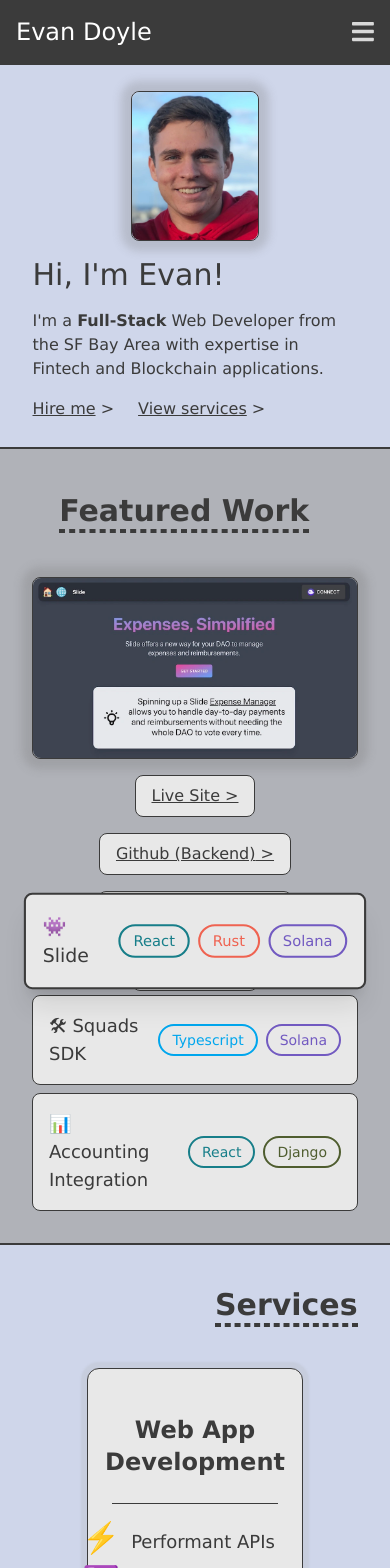
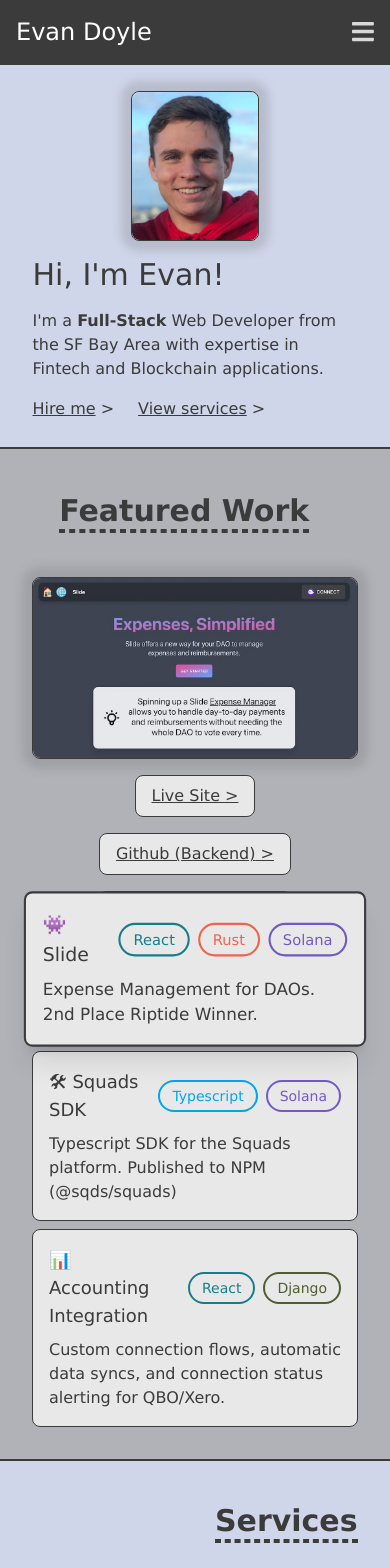
Before and after one commit to emdoyle/personal-site, a Next.js app: page / in a window 390 px wide. Shown: the top 1568 px of the page. Built offline with nearby package versions, Linux system fonts and the light colour scheme.

Commit message:
Always show project mini descriptions

```diff
--- a/pages/index.tsx
+++ b/pages/index.tsx
@@ -6,16 +6,12 @@
 import { Content } from "../components/Content";
 import { Footer } from "../components/Footer";
 import { Section } from "../components/Section";
-import { useMediaQuery } from "../hooks/useMediaQuery";
 import { Pill } from "../components/Pill";
 import { useState } from "react";
 import { Work } from "../constants";
 import { FeaturedWork } from "../components/FeaturedWork";
 
 export default function Home() {
-  // equivalent to 'lg' breakpoint in Tailwind
-  const wideScreen = useMediaQuery("(min-width: 1024px)");
-
   const [selectedWork, setSelectedWork] = useState<Work>(Work.Slide);
   const [overlayMenuOpen, setOverlayMenuOpen] = useState<boolean>(false);
 
@@ -99,11 +95,9 @@
                         <Pill colors="border-royal text-royal">Solana</Pill>
                       </div>
                     </div>
-                    {wideScreen && (
-                      <p>
+                    <p className="max-w-[600px]">
                       Expense Management for DAOs. 2nd Place Riptide Winner.
                     </p>
-                    )}
                   </div>
                 </div>
                 <div
@@ -124,12 +118,10 @@
                         <Pill colors="border-royal text-royal">Solana</Pill>
                       </div>
                     </div>
-                    {wideScreen && (
-                      <p>
+                    <p className="max-w-[600px]">
                       Typescript SDK for the Squads platform. Published to NPM
                       (@sqds/squads)
                     </p>
-                    )}
                   </div>
                 </div>
                 <div
@@ -152,16 +144,14 @@
                         </Pill>
                       </div>
                     </div>
-                    {wideScreen && (
-                      <p>
+                    <p className="max-w-[600px]">
                       Custom connection flows, automatic data syncs, and
                       connection status alerting for QBO/Xero.
                     </p>
-                    )}
                   </div>
                 </div>
               </div>
-              <div className="w-full lg:w-[45%]">
+              <div className="w-full max-w-[750px] lg:w-[45%]">
                 <FeaturedWork work={selectedWork} />
               </div>
             </div>
```
Lines whose indentation alone changed are shown as unchanged.
